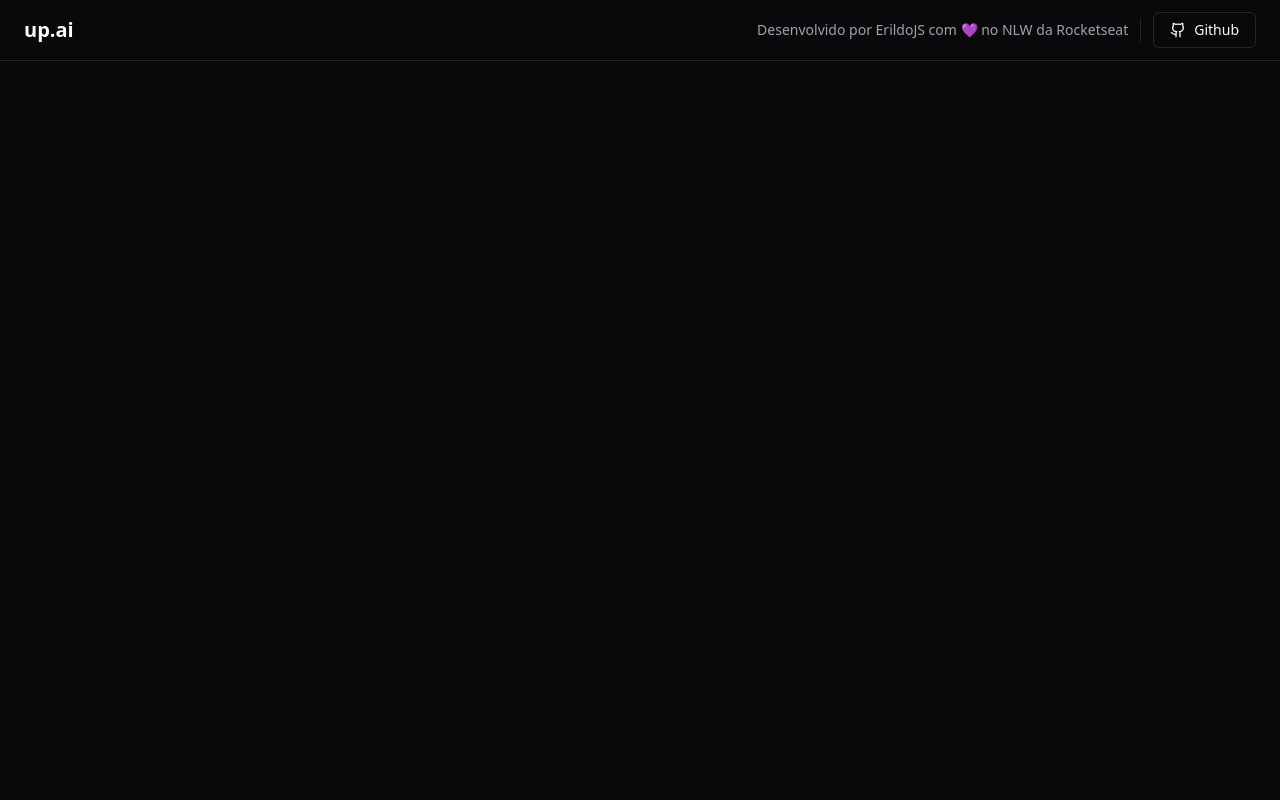
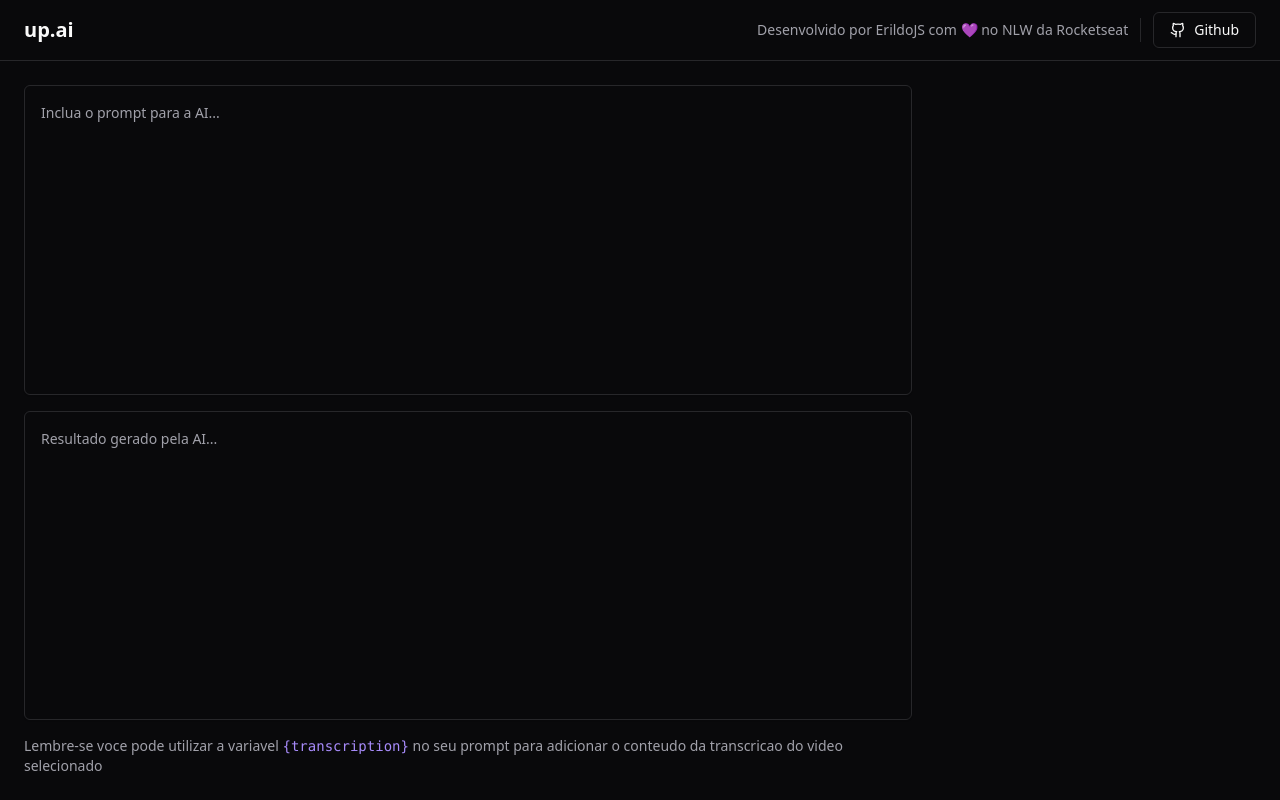
Before and after one commit to erildojs/up.ai, a React (Vite) app in the folder web/: page / in a window 1280 px wide. Built offline with nearby package versions, Linux system fonts and the light colour scheme.

Commit message:
feat: add textarea

```diff
--- a/web/src/App.tsx
+++ b/web/src/App.tsx
@@ -1,6 +1,7 @@
 import { Button } from "./components/ui/button";
 import { Separator } from "./components/ui/separator";
 import {Github} from 'lucide-react'
+import { Textarea } from "./components/ui/textarea";
 
 export function App() {
 
@@ -22,6 +23,21 @@
           </Button>
         </div>
       </header>
+
+      <main className="flex-1 p-6 flex gap-6">
+        <div className="flex flex-col flex-1 gap-4">
+          <div className="grid grid-rows-2 gap-4 flex-1">
+            <Textarea className="resize-none p-4 leading-relaxed" placeholder="Inclua o prompt para a AI..."/>
+            <Textarea className="resize-none p-4 leading-relaxed" placeholder="Resultado gerado pela AI..." readOnly/>
+          </div>
+
+          <p className="text-sm text-muted-foreground">
+            Lembre-se voce pode utilizar a variavel <code className="text-violet-400">{'{transcription}'}</code> no
+            seu prompt para adicionar o conteudo da transcricao do video selecionado
+          </p>
+        </div>
+        <aside className="w-80"></aside>
+      </main>
     </main>
   )
 }
--- /dev/null
+++ b/web/src/components/ui/textarea.tsx
@@ -0,0 +1,24 @@
+import * as React from "react"
+
+import { cn } from "@/lib/utils"
+
+export interface TextareaProps
+  extends React.TextareaHTMLAttributes<HTMLTextAreaElement> {}
+
+const Textarea = React.forwardRef<HTMLTextAreaElement, TextareaProps>(
+  ({ className, ...props }, ref) => {
+    return (
+      <textarea
+        className={cn(
+          "flex min-h-[60px] w-full rounded-md border border-input bg-transparent px-3 py-2 text-sm shadow-sm placeholder:text-muted-foreground focus-visible:outline-none focus-visible:ring-1 focus-visible:ring-ring disabled:cursor-not-allowed disabled:opacity-50",
+          className
+        )}
+        ref={ref}
+        {...props}
+      />
+    )
+  }
+)
+Textarea.displayName = "Textarea"
+
+export { Textarea }
```
